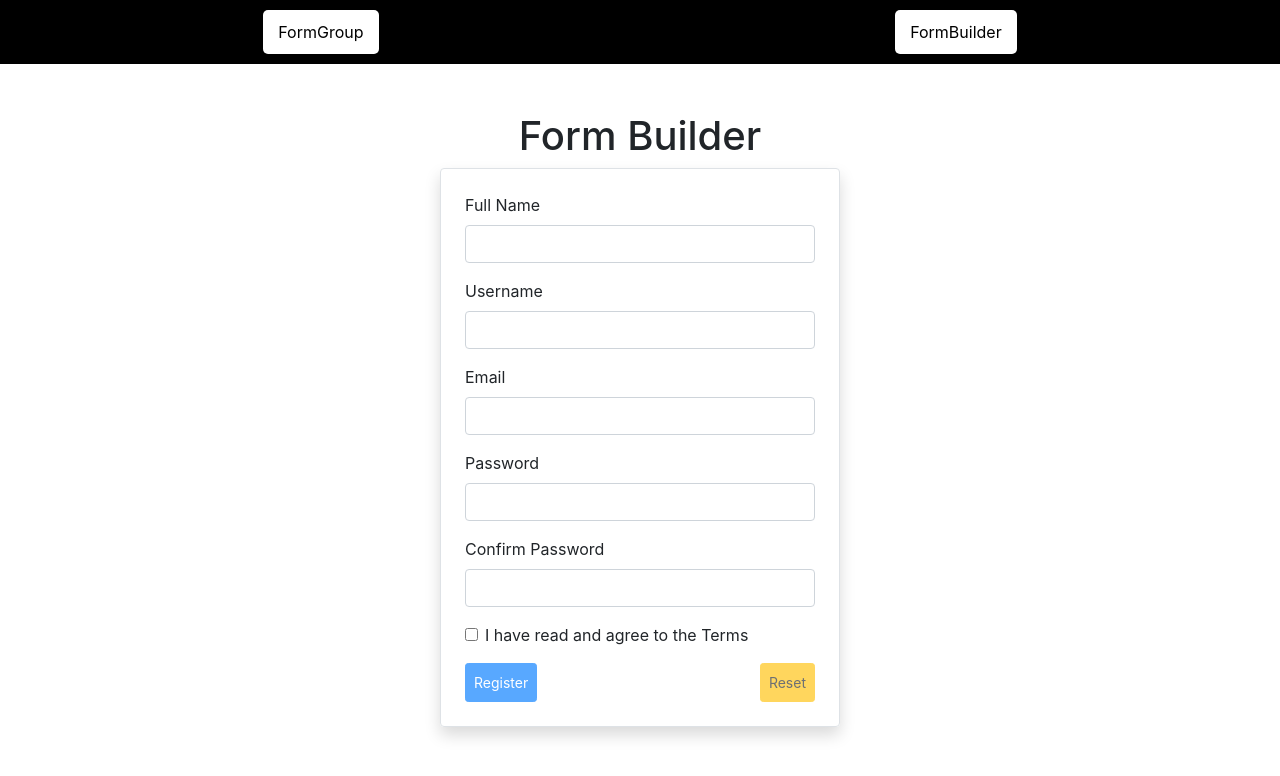
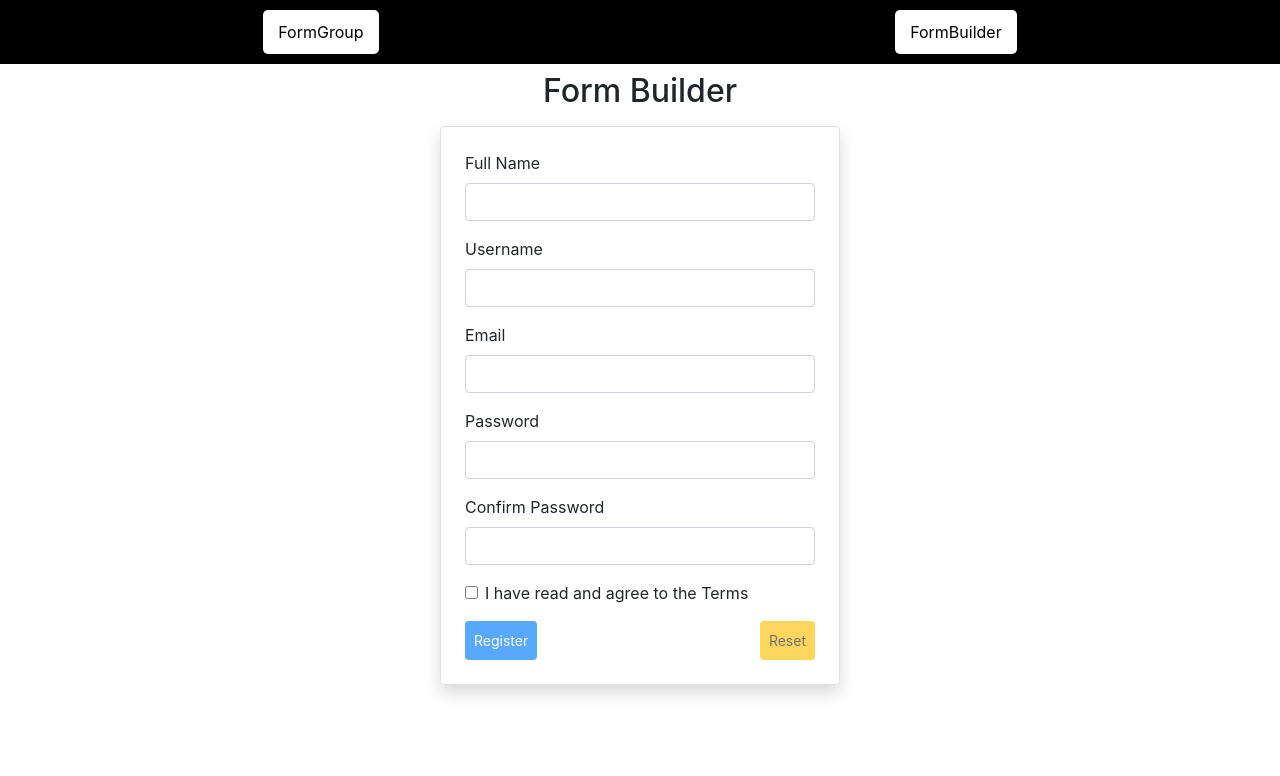
Before and after one commit to an-shubhamrajput/Angular-Tasks, an Angular app: page /form-builder in a window 1280 px wide. Shown: the top 776 px of the page. Built offline with nearby package versions, Linux system fonts and the light colour scheme.

Commit message:
update Form UI

```diff
--- a/src/app/form-group-example/form-builder-page/form-builder-page.component.html
+++ b/src/app/form-group-example/form-builder-page/form-builder-page.component.html
@@ -1,5 +1,5 @@
-<div class="d-flex mt-5 justify-content-center align-items-center vh-100 flex-column">
-    <h1>Form Builder</h1>
+<div class="d-flex mt-2 justify-content-center align-items-center vh-100 flex-column">
+    <h2 class="mb-3">Form Builder</h2>
     <div class="container p-4 border rounded shadow" style="max-width: 400px; width: 100%;">
       <form [formGroup]="formGroupData" (ngSubmit)="onSubmit()" class="">
         <div class="mb-3">
--- a/src/app/form-group-example/form-group-page/form-group-page.component.html
+++ b/src/app/form-group-example/form-group-page/form-group-page.component.html
@@ -1,7 +1,7 @@
-<div class="d-flex mt-5 justify-content-center align-items-center vh-100 flex-column">
-  <h1>Form Group</h1>
+<div class="d-flex mt-2 justify-content-center align-items-center vh-100 flex-column">
+  <h2 class="mb-3">Form Group</h2>
   <div class="container p-4 border rounded shadow" style="max-width: 400px; width: 100%;">
-    <form [formGroup]="formGroupData" (ngSubmit)="onSubmit()" class="">
+    <form [formGroup] = "formGroupData" (ngSubmit)="onSubmit()" class="">
 
 
       <div class="mb-3">
```
Also changed, not shown: public/fGroup.png (added), 1 other file (tests, documents, lock files or other folders).
